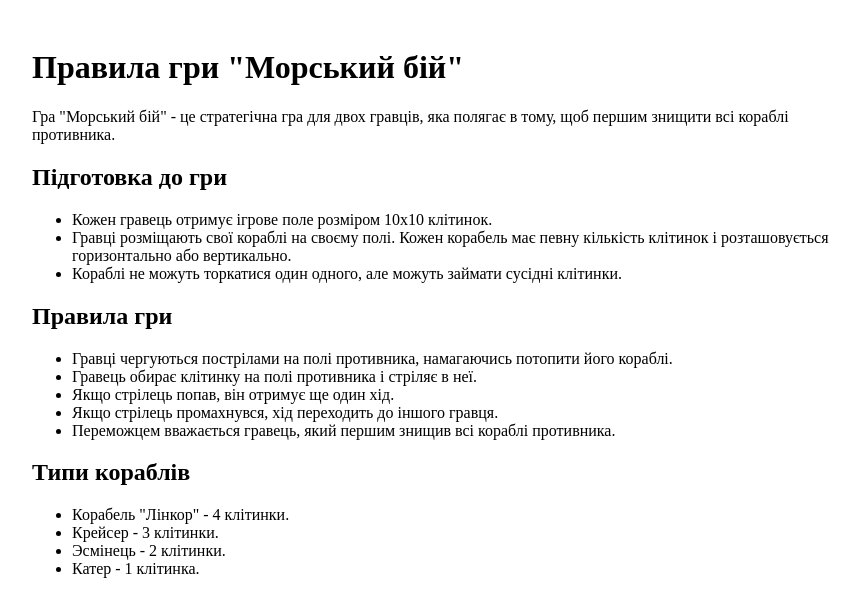
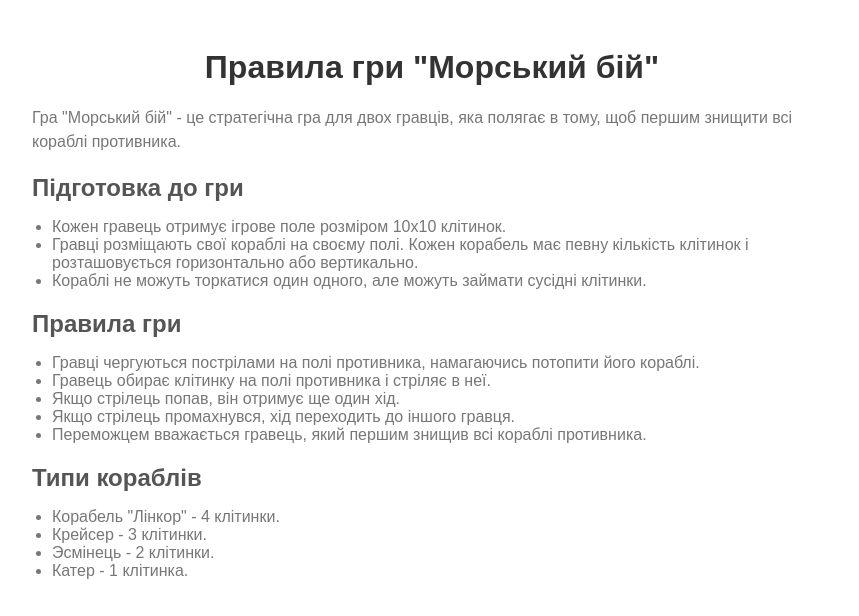
Before and after one commit to MaxKorop/Sea-battle, a React (Create React App) app in the folder client/: page /rules in a window 1280 px wide. Shown: the top 616 px of the page, without its empty margins (208-1067 px from the left). Built offline with nearby package versions, Linux system fonts and the light colour scheme; a web font is replaced by a local one.

Commit message:
Style commit

```diff
--- a/client/src/components/Rules/Rules.jsx
+++ b/client/src/components/Rules/Rules.jsx
@@ -2,19 +2,19 @@ import React from "react";
 
 const Rules = () => {
     return (
-        <div style={{ maxWidth: "800px", margin: "0 auto", padding: "20px" }}>
-            <h1>Правила гри "Морський бій"</h1>
-            <p>Гра "Морський бій" - це стратегічна гра для двох гравців, яка полягає в тому, щоб першим знищити всі кораблі противника.</p>
+        <div style={styles.container}>
+            <h1 style={styles.heading}>Правила гри "Морський бій"</h1>
+            <p style={styles.paragraph}>Гра "Морський бій" - це стратегічна гра для двох гравців, яка полягає в тому, щоб першим знищити всі кораблі противника.</p>
 
-            <h2>Підготовка до гри</h2>
-            <ul>
+            <h2 style={styles.subHeading}>Підготовка до гри</h2>
+            <ul style={styles.list}>
                 <li>Кожен гравець отримує ігрове поле розміром 10x10 клітинок.</li>
                 <li>Гравці розміщають свої кораблі на своєму полі. Кожен корабель має певну кількість клітинок і розташовується горизонтально або вертикально.</li>
                 <li>Кораблі не можуть торкатися один одного, але можуть займати сусідні клітинки.</li>
             </ul>
 
-            <h2>Правила гри</h2>
-            <ul>
+            <h2 style={styles.subHeading}>Правила гри</h2>
+            <ul style={styles.list}>
                 <li>Гравці чергуються пострілами на полі противника, намагаючись потопити його кораблі.</li>
                 <li>Гравець обирає клітинку на полі противника і стріляє в неї.</li>
                 <li>Якщо стрілець попав, він отримує ще один хід.</li>
@@ -22,8 +22,8 @@ const Rules = () => {
                 <li>Переможцем вважається гравець, який першим знищив всі кораблі противника.</li>
             </ul>
 
-            <h2>Типи кораблів</h2>
-            <ul>
+            <h2 style={styles.subHeading}>Типи кораблів</h2>
+            <ul style={styles.list}>
                 <li>Корабель "Лінкор" - 4 клітинки.</li>
                 <li>Крейсер - 3 клітинки.</li>
                 <li>Эсмінець - 2 клітинки.</li>
@@ -33,4 +33,36 @@ const Rules = () => {
     );
 }
 
+const styles = {
+    container: {
+        maxWidth: "800px",
+        margin: "0 auto",
+        padding: "20px",
+        fontFamily: "Arial, sans-serif",
+    },
+    heading: {
+        fontSize: "2rem",
+        textAlign: "center",
+        marginBottom: "20px",
+        color: "#333",
+    },
+    subHeading: {
+        fontSize: "1.5rem",
+        marginBottom: "10px",
+        color: "#555",
+    },
+    paragraph: {
+        fontSize: "1rem",
+        lineHeight: "1.5",
+        marginBottom: "15px",
+        color: "#777",
+    },
+    list: {
+        fontSize: "1rem",
+        marginBottom: "15px",
+        paddingLeft: "20px",
+        color: "#777",
+    },
+};
+
 export default Rules;
```
